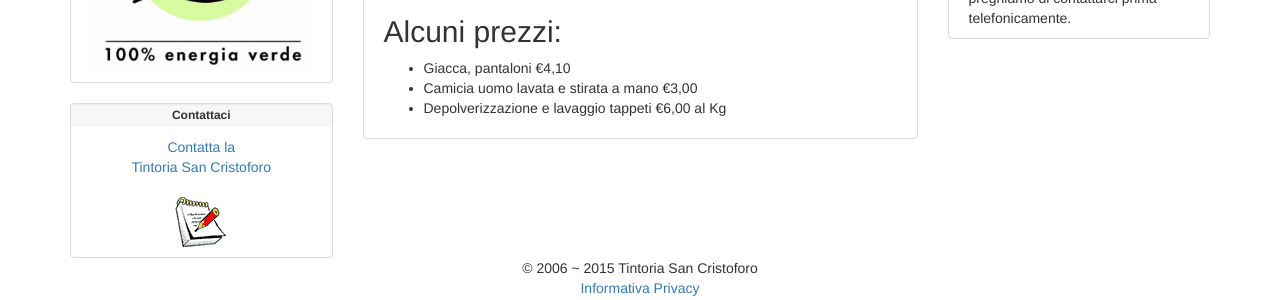
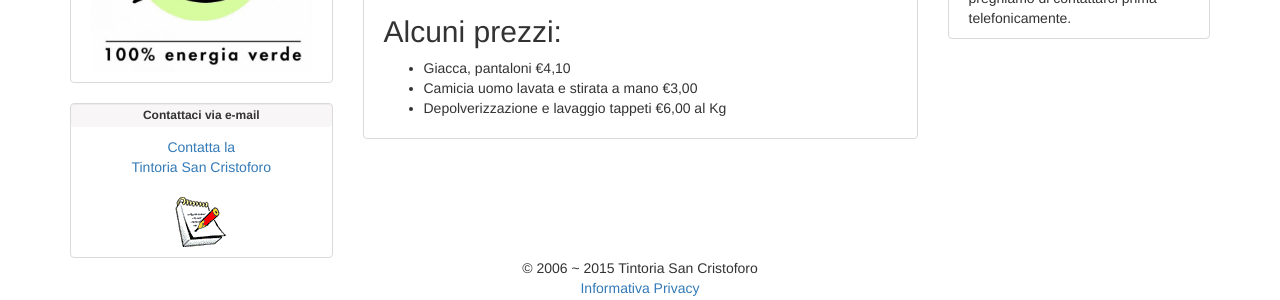
Before and after one commit to TintoriaSanCristoforo/TintoriaSanCristoforo.github.io, a Jekyll site: the page built from index.html, in a window 1280 px wide. Shown: the part 614-914 px from the top of the page. Built offline with Jekyll 4.4.1, drawn with Linux system fonts in a browser that asks for light colours.

Commit message:
Update sidebar_sx.html

```diff
--- a/_includes/sidebar_sx.html
+++ b/_includes/sidebar_sx.html
@@ -24,6 +24,6 @@
 </div>
 
 <div class="sidebar-module">
-    <h1>Contattaci</h1>
+    <h1>Contattaci via e-mail</h1>
     <p class="centered"><a href="mailto:info@tintoriasancristoforo.com">Contatta la<br>Tintoria San Cristoforo<br><br><img src="images/contattaci.gif"/></a></p>
 </div>
```
